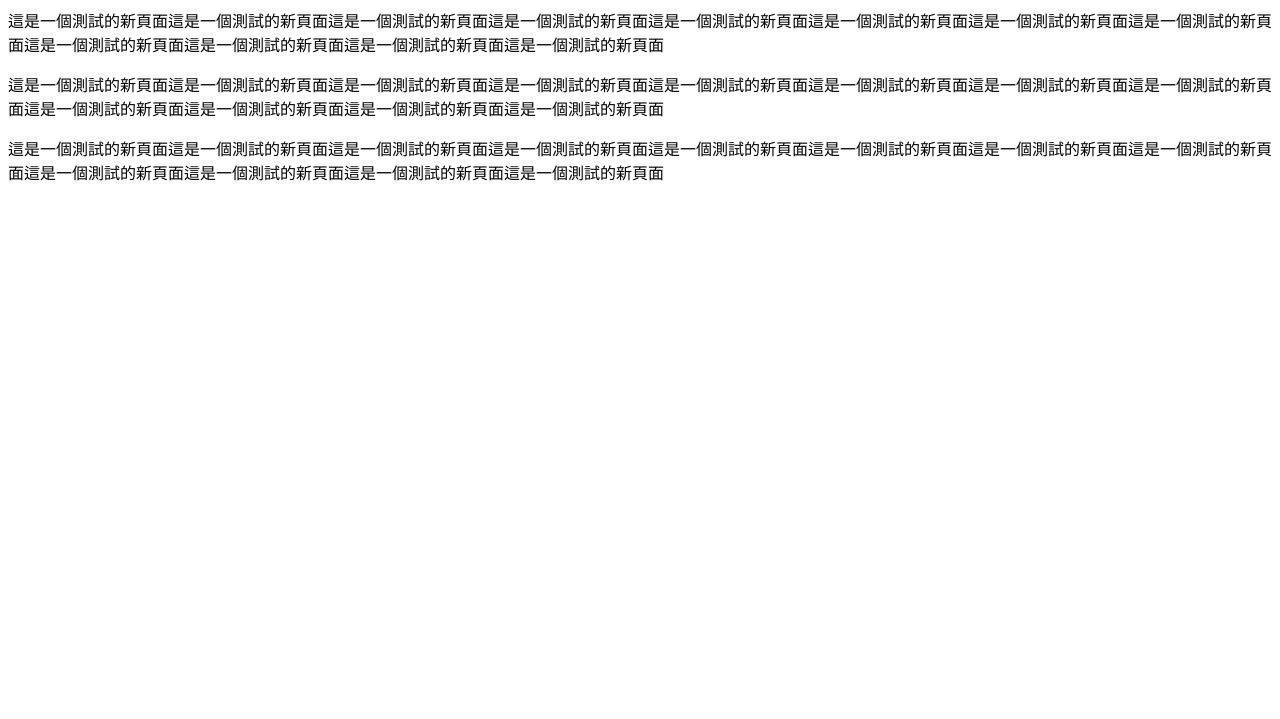
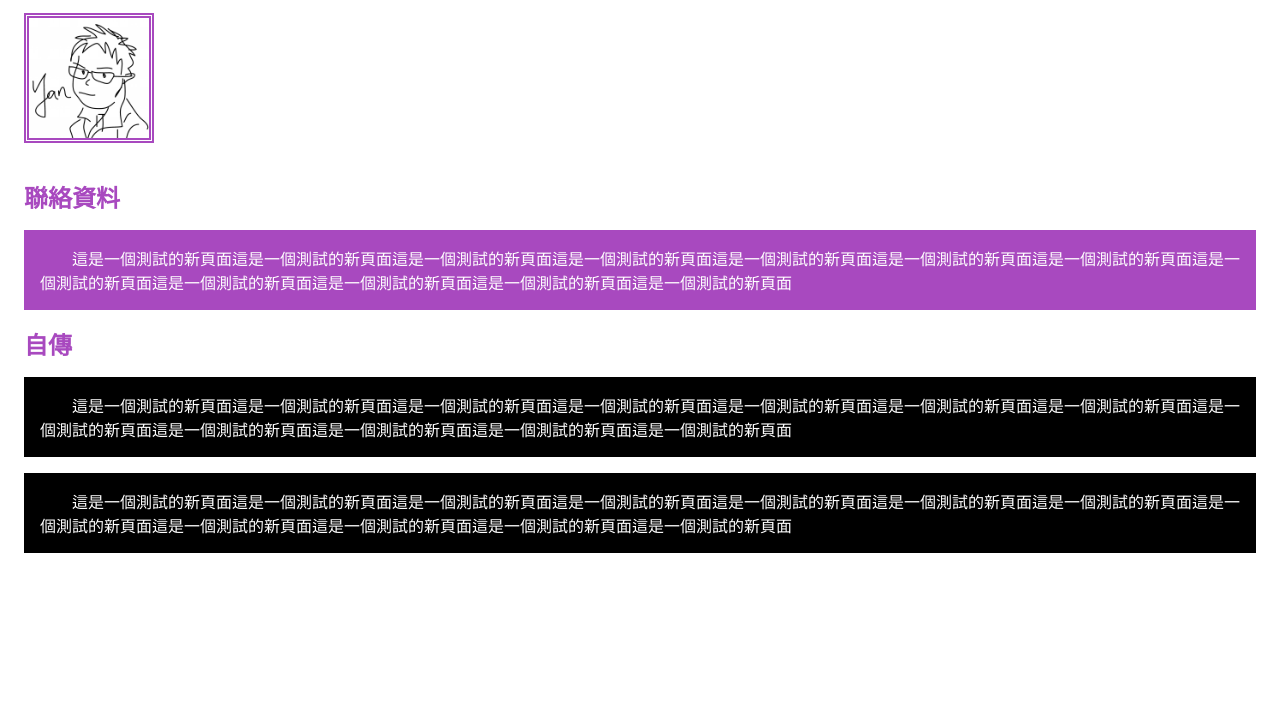
Before and after one commit to yanyiyi/TestWeb, a plain HTML site: page index.html in a window 1280 px wide. Shown: the part 81-800 px from the top of the page. Drawn offline with Linux system fonts and the light colour scheme.

Commit message:
Img & CSS
Img

```diff
--- a/index.html
+++ b/index.html
@@ -3,13 +3,52 @@
 <head>
     <meta charset="UTF-8"><!-- 網頁編碼 -->
     <title>劉雁的個人網站</title><!-- 上面的標題 -->
+    <style>
+
+        h1 {
+            color: #a849bf;
+            margin: 16px;
+        }
+
+        h2 {
+            color: #a849bf;
+            margin: 16px;
+        }
+        img {
+            width: 120px;
+            border: 5px double #a849bf;
+            margin: 16px;
+
+        }
+
+        .aPlus {
+            background-color: #a849bf;
+            color: #FFFFFF;
+            text-indent: 32px;
+            font-size: 16px;
+            padding: 16px;
+            margin: 16px;
+        }
+
+        .bPlus {
+            background-color: #000;
+            color: #FFFFFF;
+            text-indent: 32px;
+            font-size: 16px;
+            padding: 16px;
+            margin: 16px;
+        }
+    </style><!-- 這裡面打的是CSS -->
 </head>
 
 <body><!-- 網頁主要內容 -->
     <h1>基本資料</h1>
-    <p>這是一個測試的新頁面這是一個測試的新頁面這是一個測試的新頁面這是一個測試的新頁面這是一個測試的新頁面這是一個測試的新頁面這是一個測試的新頁面這是一個測試的新頁面這是一個測試的新頁面這是一個測試的新頁面這是一個測試的新頁面這是一個測試的新頁面</p>
-    <p>這是一個測試的新頁面這是一個測試的新頁面這是一個測試的新頁面這是一個測試的新頁面這是一個測試的新頁面這是一個測試的新頁面這是一個測試的新頁面這是一個測試的新頁面這是一個測試的新頁面這是一個測試的新頁面這是一個測試的新頁面這是一個測試的新頁面</p>
-    <p>這是一個測試的新頁面這是一個測試的新頁面這是一個測試的新頁面這是一個測試的新頁面這是一個測試的新頁面這是一個測試的新頁面這是一個測試的新頁面這是一個測試的新頁面這是一個測試的新頁面這是一個測試的新頁面這是一個測試的新頁面這是一個測試的新頁面</p>
+    <img src="img/4016873.png" alt="我的照片" />
+     <h2>聯絡資料</h2>
+    <p class="aPlus">這是一個測試的新頁面這是一個測試的新頁面這是一個測試的新頁面這是一個測試的新頁面這是一個測試的新頁面這是一個測試的新頁面這是一個測試的新頁面這是一個測試的新頁面這是一個測試的新頁面這是一個測試的新頁面這是一個測試的新頁面這是一個測試的新頁面</p>
+    <h2>自傳</h2>
+    <p class="bPlus">這是一個測試的新頁面這是一個測試的新頁面這是一個測試的新頁面這是一個測試的新頁面這是一個測試的新頁面這是一個測試的新頁面這是一個測試的新頁面這是一個測試的新頁面這是一個測試的新頁面這是一個測試的新頁面這是一個測試的新頁面這是一個測試的新頁面</p>
+    <p class="bPlus">這是一個測試的新頁面這是一個測試的新頁面這是一個測試的新頁面這是一個測試的新頁面這是一個測試的新頁面這是一個測試的新頁面這是一個測試的新頁面這是一個測試的新頁面這是一個測試的新頁面這是一個測試的新頁面這是一個測試的新頁面這是一個測試的新頁面</p>
 </body><!-- body 結尾 -->
 
 </html><!-- html 結尾 -->
```
Also changed, not shown: img/4016873.png (added).
